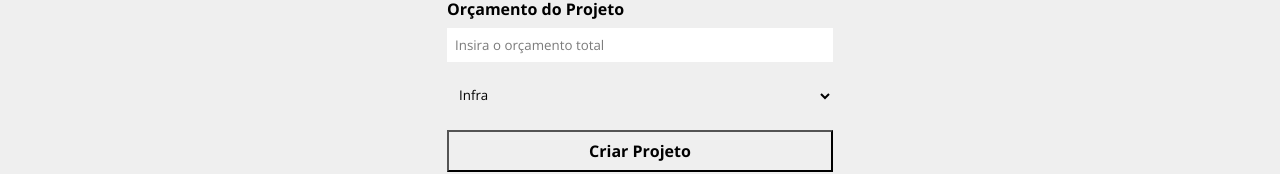
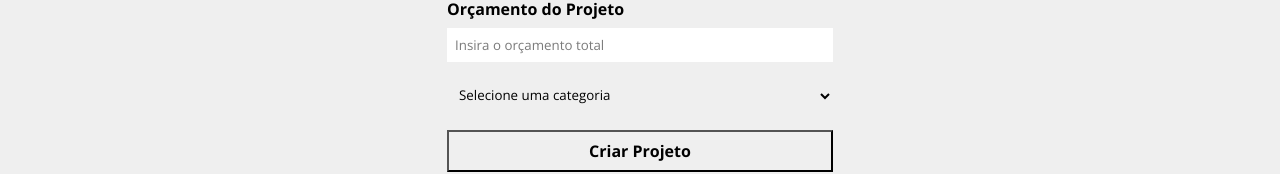
Before and after one commit to AlexSimao/projeto-costs, a React (Vite) app: page /newproject in a window 1280 px wide. Shown: the part 397-571 px from the top of the page. Built offline with nearby package versions, Linux system fonts and the light colour scheme; data requests are answered from the project's data file.

Commit message:
Arrumando a propriedade value do componente Select.

```diff
--- a/src/components/form/Select.jsx
+++ b/src/components/form/Select.jsx
@@ -1,14 +1,18 @@
+import { useState } from "react";
 import styles from "./Select.module.css";
 import PropTypes from "prop-types";
 
 function Select({ id, text, options, handleOnChange, value }) {
+  const [valor, setValor] = useState(value);
+
   return (
     <div className={styles.form_control}>
       <label htmlFor={id}>{text}</label>
       <select
         name={id}
         id={id}
-        defaultValue={value}
+        onChange={(e) => setValor(e.target.value)}
+        value={valor}
       >
         {options.map((option, index) => (
           <option
```
